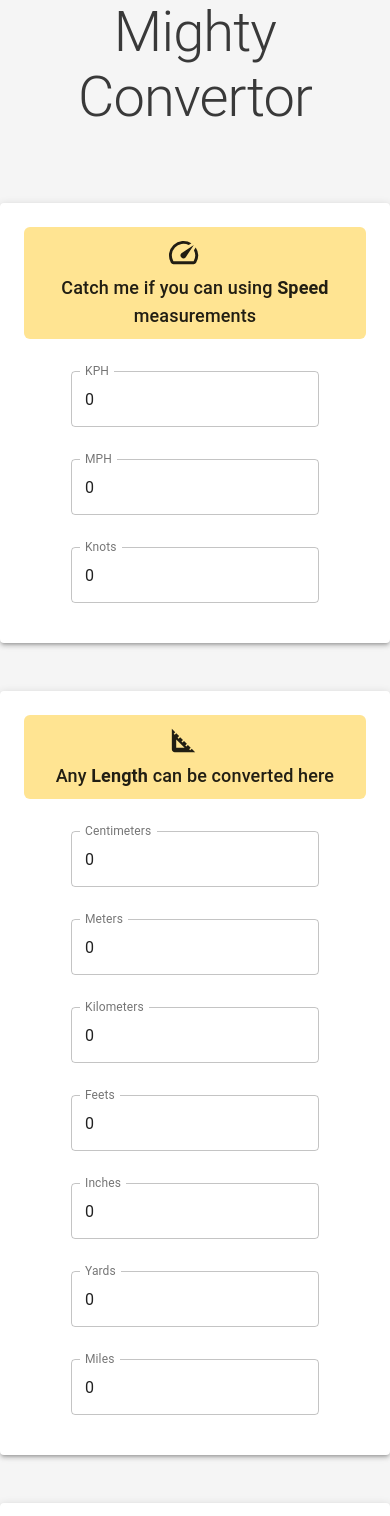
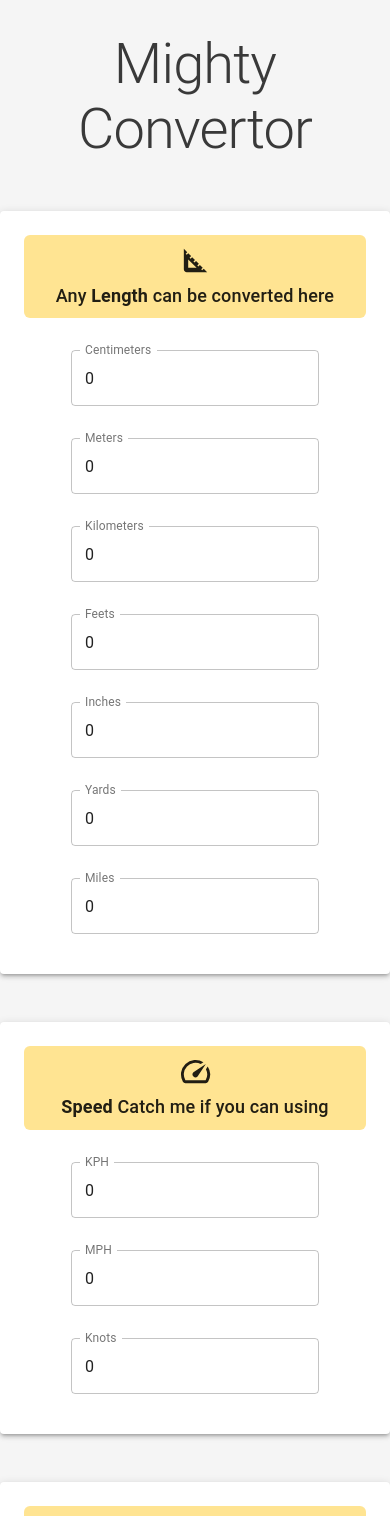
Before and after one commit to Mohy9/mighty-convertor, a React (Create React App) app: page / in a window 390 px wide. Shown: the top 1516 px of the page. Built offline with nearby package versions, Linux system fonts and the light colour scheme.

Commit message:
icons aligned on mobile devices, headline aligned

```diff
--- a/src/App.jsx
+++ b/src/App.jsx
@@ -33,7 +33,6 @@ const useStyles = makeStyles((theme) => ({
     textAlign: 'center',
     padding: theme.spacing(3),
     marginBottom: theme.spacing(6),
-    // backgroundColor: theme.palette.primary.light
   },
 }));
 
@@ -49,10 +48,10 @@ function App() {
             <Grid item sm={2}></Grid>
             <Grid item xs={12} sm={8}>
               <Paper elevation={3} className={classes.paper}>
-                <SpeedConverter />
+                <LengthConverter />
               </Paper>
               <Paper elevation={3} className={classes.paper}>
-                <LengthConverter />
+                <SpeedConverter />
               </Paper>
               <Paper elevation={3} className={classes.paper}>
                 <TempConverter />
--- a/src/components/Headline/Headline.jsx
+++ b/src/components/Headline/Headline.jsx
@@ -4,8 +4,15 @@ import { makeStyles } from '@material-ui/core/styles';
 
 const useStyles = makeStyles((theme) => ({
   headline: {
-    marginBottom: theme.spacing(6),
     color: '#393939',
+    [theme.breakpoints.down('md')]: {
+      paddingTop: theme.spacing(4),
+      marginBottom: theme.spacing(3),
+    },
+    [theme.breakpoints.up('md')]: {
+      paddingTop: theme.spacing(6),
+      marginBottom: theme.spacing(6),
+    },
   },
 }));
 
--- a/src/components/LengthConverter/LengthConverter.jsx
+++ b/src/components/LengthConverter/LengthConverter.jsx
@@ -8,13 +8,23 @@ const useStyles = makeStyles((theme) => ({
   label: {
     padding: theme.spacing(1),
     marginBottom: theme.spacing(2),
-    // backgroundColor: theme.palette.info.light,
     backgroundColor: '#FFE492',
     borderRadius: '6px',
     textAlign: 'center',
+    [theme.breakpoints.down('xs')]: {
+      flexDirection: 'column',
+    },
+    [theme.breakpoints.up('sm')]: {
+      flexDirection: 'row',
+    },
   },
   icon: {
-    marginRight: theme.spacing(3),
+    [theme.breakpoints.down('xs')]: {
+      marginRight: theme.spacing(0),
+    },
+    [theme.breakpoints.up('sm')]: {
+      marginRight: theme.spacing(3),
+    },
   },
 }));
 
--- a/src/components/LiquidConverter/LiquidConverter.jsx
+++ b/src/components/LiquidConverter/LiquidConverter.jsx
@@ -8,13 +8,23 @@ const useStyles = makeStyles((theme) => ({
   label: {
     padding: theme.spacing(1),
     marginBottom: theme.spacing(2),
-    // backgroundColor: theme.palette.info.light,
     backgroundColor: '#FFE492',
     borderRadius: '6px',
     textAlign: 'center',
+    [theme.breakpoints.down('xs')]: {
+      flexDirection: 'column',
+    },
+    [theme.breakpoints.up('sm')]: {
+      flexDirection: 'row',
+    },
   },
   icon: {
-    marginRight: theme.spacing(3),
+    [theme.breakpoints.down('xs')]: {
+      marginRight: theme.spacing(0),
+    },
+    [theme.breakpoints.up('sm')]: {
+      marginRight: theme.spacing(3),
+    },
   },
 }));
 
--- a/src/components/SpeedConverter/SpeedConverter.jsx
+++ b/src/components/SpeedConverter/SpeedConverter.jsx
@@ -8,13 +8,23 @@ const useStyles = makeStyles((theme) => ({
   label: {
     padding: theme.spacing(1),
     marginBottom: theme.spacing(2),
-    // backgroundColor: theme.palette.info.light,
     backgroundColor: '#FFE492',
     borderRadius: '6px',
     textAlign: 'center',
+    [theme.breakpoints.down('xs')]: {
+      flexDirection: 'column',
+    },
+    [theme.breakpoints.up('sm')]: {
+      flexDirection: 'row',
+    },
   },
   icon: {
-    marginRight: theme.spacing(3),
+    [theme.breakpoints.down('xs')]: {
+      marginRight: theme.spacing(0),
+    },
+    [theme.breakpoints.up('sm')]: {
+      marginRight: theme.spacing(3),
+    },
   },
 }));
 
@@ -57,7 +67,7 @@ export function SpeedConverter() {
         </Grid>
         <Grid item>
           <Typography variant="h6">
-            Catch me if you can using <strong>Speed</strong> measurements
+            <strong>Speed</strong> Catch me if you can using
           </Typography>
         </Grid>
       </Grid>
--- a/src/components/TempConverter/TempConverter.jsx
+++ b/src/components/TempConverter/TempConverter.jsx
@@ -8,14 +8,24 @@ const useStyles = makeStyles((theme) => ({
   label: {
     padding: theme.spacing(1),
     marginBottom: theme.spacing(2),
-    // backgroundColor: theme.palette.info.light,
     backgroundColor: '#FFE492',
     borderRadius: '6px',
     textAlign: 'center',
+    [theme.breakpoints.down('xs')]: {
+      flexDirection: 'column',
+    },
+    [theme.breakpoints.up('sm')]: {
+      flexDirection: 'row',
+    },
   },
   icon: {
-    marginRight: theme.spacing(3),
     marginTop: '4px',
+    [theme.breakpoints.down('xs')]: {
+      marginRight: theme.spacing(0),
+    },
+    [theme.breakpoints.up('sm')]: {
+      marginRight: theme.spacing(3),
+    },
   },
 }));
 
--- a/src/components/WeightConverter/WeightConverter.jsx
+++ b/src/components/WeightConverter/WeightConverter.jsx
@@ -8,14 +8,24 @@ const useStyles = makeStyles((theme) => ({
   label: {
     padding: theme.spacing(1),
     marginBottom: theme.spacing(2),
-    // backgroundColor: theme.palette.info.light,
     backgroundColor: '#FFE492',
     borderRadius: '6px',
     textAlign: 'center',
+    [theme.breakpoints.down('xs')]: {
+      flexDirection: 'column',
+    },
+    [theme.breakpoints.up('sm')]: {
+      flexDirection: 'row',
+    },
   },
   icon: {
-    marginRight: theme.spacing(3),
     marginTop: '4px',
+    [theme.breakpoints.down('xs')]: {
+      marginRight: theme.spacing(0),
+    },
+    [theme.breakpoints.up('sm')]: {
+      marginRight: theme.spacing(3),
+    },
   },
 }));
 
```
